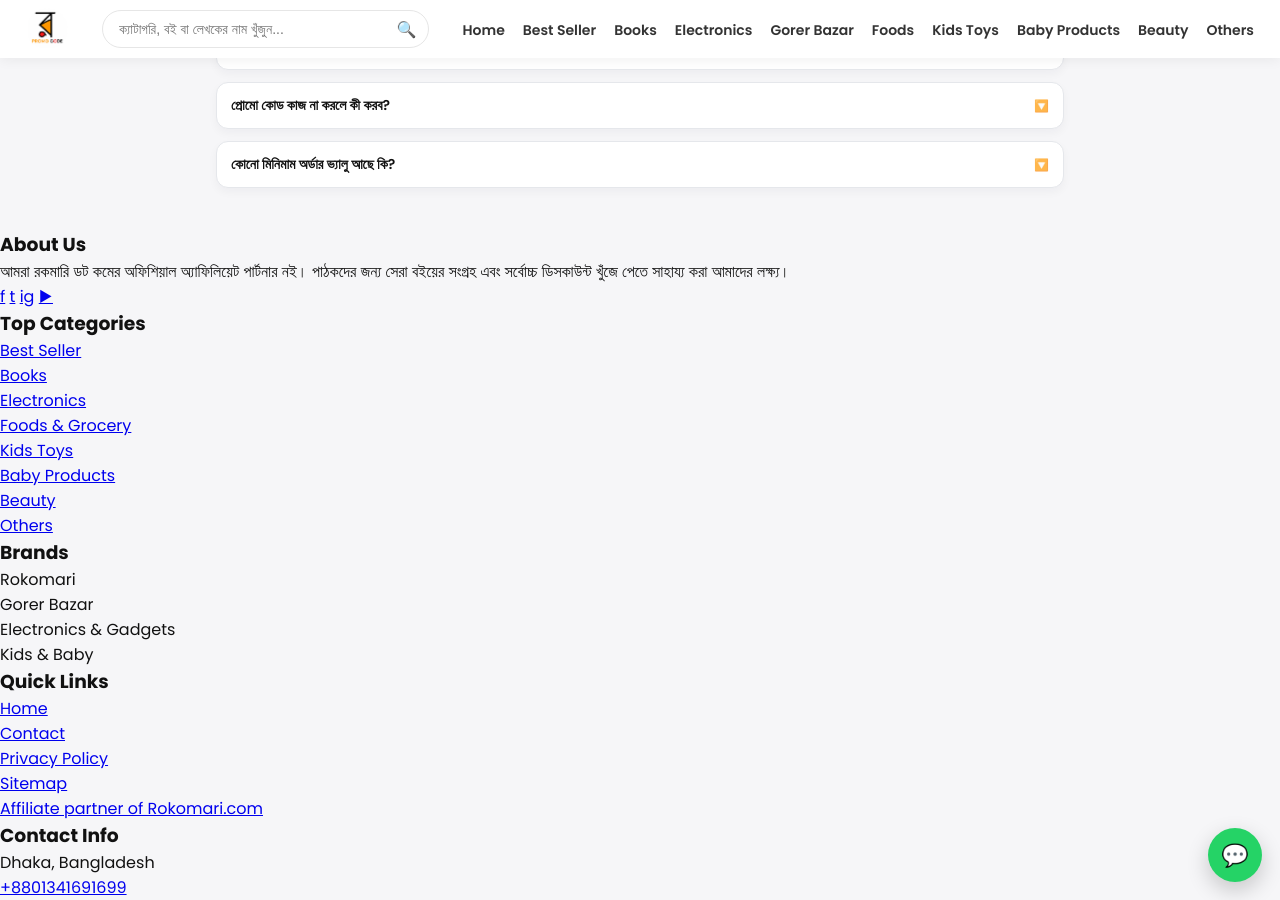
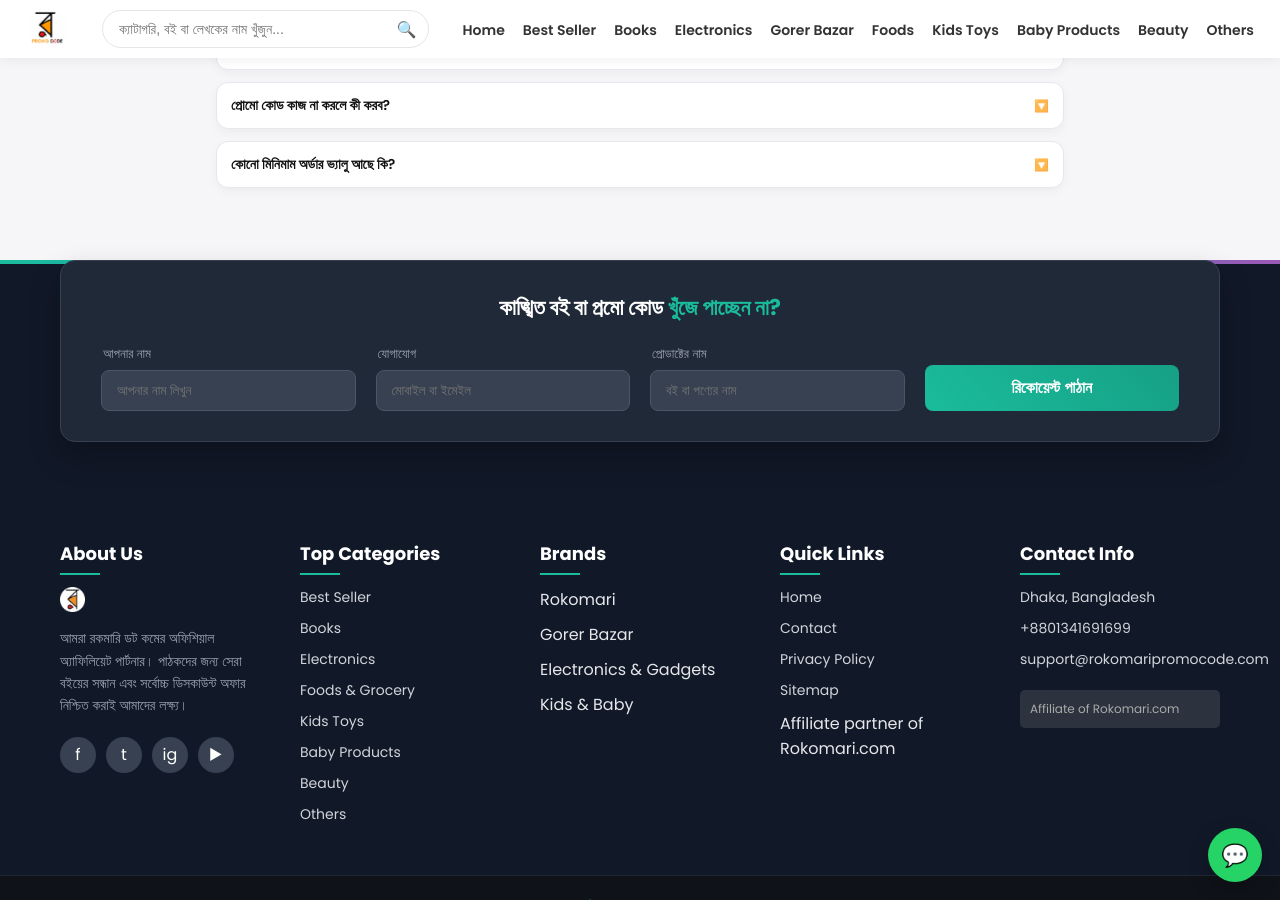
Before and after one commit to RokomariPromoCode/rokomaripromocode.github.io, a Jekyll site: the page built from index.md, in a window 1280 px wide and 900 px high, scrolled down 715 px. Built offline with Jekyll 4.4.1, drawn with Linux system fonts in a browser that asks for light colours.

Commit message:
Update footer.html

```diff
--- a/_includes/footer.html
+++ b/_includes/footer.html
@@ -1,78 +1,103 @@
 <!-- _includes/footer.html -->
-<footer class="site-footer">
-  <div class="wrapper">
-    <div class="footer-top">
 
-      <!-- About Us -->
-      <div>
-        <h3 class="footer-title">About Us</h3>
-        <p class="footer-about-text">
-          আমরা রকমারি ডট কমের অফিশিয়াল অ্যাফিলিয়েট পার্টনার নই। পাঠকদের জন্য সেরা
-          বইয়ের সংগ্রহ এবং সর্বোচ্চ ডিসকাউন্ট খুঁজে পেতে সাহায্য করা আমাদের লক্ষ্য।
+<footer id="footer" class="main-footer">
+  <div class="footer-container">
+
+    <div class="footer-request-area" id="request-area">
+      <h2>কাঙ্খিত বই বা প্রমো কোড <span>খুঁজে পাচ্ছেন না?</span></h2>
+      <form action="https://formspree.io/f/xovoyakd" method="POST" class="footer-form">
+        <div class="f-group">
+          <label>আপনার নাম</label>
+          <input type="text" name="name" placeholder="আপনার নাম লিখুন" required>
+        </div>
+        <div class="f-group">
+          <label>যোগাযোগ</label>
+          <input type="text" name="contact" placeholder="মোবাইল বা ইমেইল" required>
+        </div>
+        <div class="f-group">
+          <label>প্রোডাক্টের নাম</label>
+          <input type="text" name="product-name" id="product-name" placeholder="বই বা পণ্যের নাম" required>
+        </div>
+        <button type="submit" class="f-btn">
+          রিকোয়েস্ট পাঠান
+        </button>
+      </form>
+    </div>
+
+    <div class="footer-content">
+      <div class="footer-col footer-about">
+        <h3>About Us</h3>
+        <img
+          src="{{ 'favico.ico' | relative_url }}"
+          alt="{{ site.title | default: 'Logo' }}"
+          style="height:25px; width:25px;margin-bottom: 15px; border-radius: 5px;">
+        <p>
+          আমরা রকমারি ডট কমের অফিশিয়াল অ্যাফিলিয়েট পার্টনার। পাঠকদের জন্য
+          সেরা বইয়ের সন্ধান এবং সর্বোচ্চ ডিসকাউন্ট অফার নিশ্চিত করাই আমাদের লক্ষ্য।
         </p>
-        <div class="footer-social">
-          <a href="#" aria-label="Facebook">f</a>
-          <a href="#" aria-label="Twitter">t</a>
-          <a href="#" aria-label="Instagram">ig</a>
-          <a href="#" aria-label="YouTube">▶</a>
+        <div class="social-links">
+          <a href="#" class="social-icon"><span aria-hidden="true">f</span></a>
+          <a href="#" class="social-icon"><span aria-hidden="true">t</span></a>
+          <a href="#" class="social-icon"><span aria-hidden="true">ig</span></a>
+          <a href="#" class="social-icon"><span aria-hidden="true">▶</span></a>
         </div>
       </div>
 
-      <!-- Top Categories -->
-      <div>
-        <h3 class="footer-title">Top Categories</h3>
-        <ul class="footer-list">
-          <li><a href="/rokomari-best-seller/">Best Seller</a></li>
-          <li><a href="/rokomari-book/">Books</a></li>
-          <li><a href="/rokomari-electronics/">Electronics</a></li>
-          <li><a href="/gorer-bazar/">Foods &amp; Grocery</a></li>
-          <li><a href="/rokomari-kids-toys/">Kids Toys</a></li>
-          <li><a href="/rokomari-baby-products/">Baby Products</a></li>
-          <li><a href="/rokomari-beauty/">Beauty</a></li>
-          <li><a href="/rokomari-others/">Others</a></li>
+      <div class="footer-col">
+        <h3>Top Categories</h3>
+        <ul class="footer-links">
+          <li><a href="{{ '/rokomari-best-seller/' | relative_url }}"> Best Seller</a></li>
+          <li><a href="{{ '/rokomari-book/' | relative_url }}"> Books</a></li>
+          <li><a href="{{ '/rokomari-electronics/' | relative_url }}"> Electronics</a></li>
+          <li><a href="{{ '/rokomari-foods/' | relative_url }}"> Foods & Grocery</a></li>
+          <li><a href="{{ '/rokomari-kids-toys/' | relative_url }}"> Kids Toys</a></li>
+          <li><a href="{{ '/rokomari-baby-products/' | relative_url }}"> Baby Products</a></li>
+          <li><a href="{{ '/rokomari-beauty/' | relative_url }}"> Beauty</a></li>
+          <li><a href="{{ '/rokomari-others/' | relative_url }}"> Others</a></li>
         </ul>
       </div>
 
       <!-- NEW Brands column -->
-      <div>
-        <h3 class="footer-title">Brands</h3>
-        <ul class="footer-list">
+      <div class="footer-col">
+        <h3>Brands</h3>
+        <ul class="footer-links">
           <li>Rokomari</li>
           <li>Gorer Bazar</li>
           <li>Electronics &amp; Gadgets</li>
           <li>Kids &amp; Baby</li>
-          <!-- Add or rename brands as you like -->
         </ul>
       </div>
 
-      <!-- Quick Links -->
-      <div>
-        <h3 class="footer-title">Quick Links</h3>
-        <ul class="footer-list">
-          <li><a href="/">Home</a></li>
-          <li><a href="/contact/">Contact</a></li>
-          <li><a href="/privacy-policy/">Privacy Policy</a></li>
-          <li><a href="/sitemap/">Sitemap</a></li>
-          <li><a href="https://www.rokomari.com/" target="_blank" rel="noopener">
-            Affiliate partner of Rokomari.com
-          </a></li>
+      <div class="footer-col">
+        <h3>Quick Links</h3>
+        <ul class="footer-links">
+          <li><a href="{{ '/' | relative_url }}">Home</a></li>
+          <li><a href="{{ '/contact/' | relative_url }}">Contact</a></li>
+          <li><a href="{{ '/privacy-policy/' | relative_url }}">Privacy Policy</a></li>
+          <li><a href="{{ '/sitemap.xml' | relative_url }}">Sitemap</a></li>
+          <li>Affiliate partner of Rokomari.com</li>
         </ul>
       </div>
 
-      <!-- Contact Info -->
-      <div>
-        <h3 class="footer-title">Contact Info</h3>
-        <ul class="footer-list">
-          <li>Dhaka, Bangladesh</li>
+      <div class="footer-col">
+        <h3>Contact Info</h3>
+        <ul class="footer-links">
+          <li><a href="#"> Dhaka, Bangladesh</a></li>
           <li><a href="tel:+8801341691699">+8801341691699</a></li>
-          <li><a href="mailto:support@rokomaripromocode.com">support@rokomaripromocode.com</a></li>
+          <li>
+            <a href="mailto:support@rokomaripromocode.com">support@rokomaripromocode.com</a>
+          </li>
         </ul>
+        <div style="margin-top: 20px; padding: 10px; background: #2c333e; border-radius: 5px; font-size: 12px; color: #aaa;">
+          Affiliate of Rokomari.com
+        </div>
       </div>
+    </div>
+  </div>
 
-    </div>
-
-    <div class="footer-bottom">
-      © 2025 <strong>RokomariPromoCode</strong>. All Rights Reserved.
+  <div class="footer-bottom">
+    <div class="footer-container">
+      <p>&copy; 2025 <span>{{ site.title | default: 'YourSiteName' }}</span>. All Rights Reserved.</p>
     </div>
   </div>
 </footer>
```
